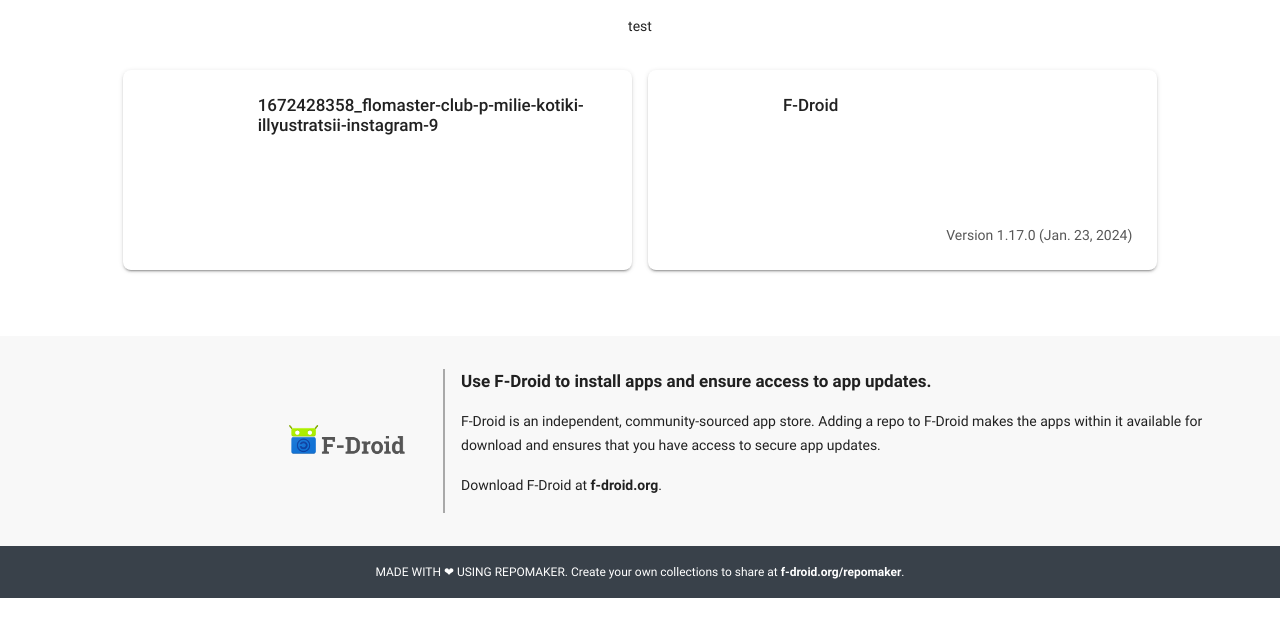
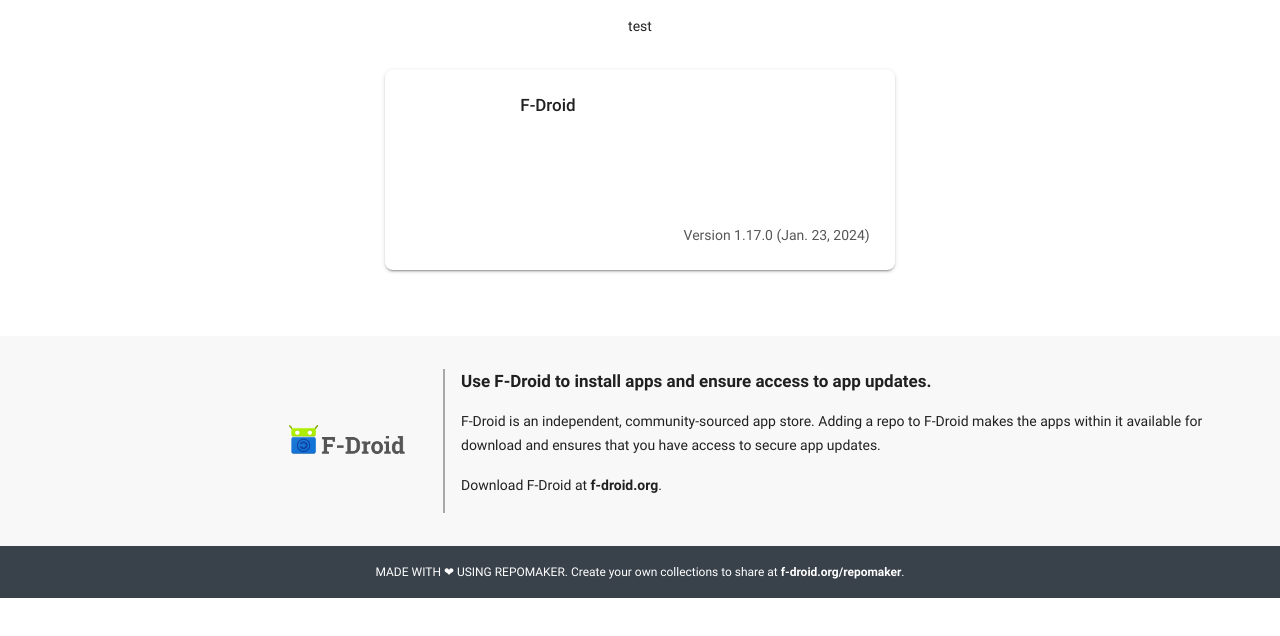
Before and after one commit to sgnatovskaya/test-repo, a plain HTML site: page fdroid/repo/index.html in a window 1280 px wide. Shown: the part 154-790 px from the top of the page. Drawn offline with Linux system fonts and the light colour scheme.

Commit message:
fdroidserver git-mirror

```diff
--- a/fdroid/repo/index.html
+++ b/fdroid/repo/index.html
@@ -82,27 +82,6 @@
 		>
 	</div>
 	<div class="rm-app-card-right">
-		<div class="rm-app-card-title">1672428358_flomaster-club-p-milie-kotiki-illyustratsii-instagram-9</div>
-		<div class="rm-app-card-summary"></div>
-		<div class="rm-app-card-description"></div>
-
-
-	</div>
-
-</div>
-
-
-
-
-
-<div class="rm-app-card rm-app-card--no-hover mdl-cell mdl-cell--6-col
-			mdl-card mdl-shadow--2dp mdl-color--white"
-	 >
-
-	<div class="rm-app-card-left"
-		>
-	</div>
-	<div class="rm-app-card-right">
 		<div class="rm-app-card-title">F-Droid</div>
 		<div class="rm-app-card-summary"></div>
 		<div class="rm-app-card-description"></div>
```
Also changed, not shown: fdroid/repo/index-v1.json (+1 -1 lines), fdroid/repo/index.xml (+1 -1 lines), 2 other files.
